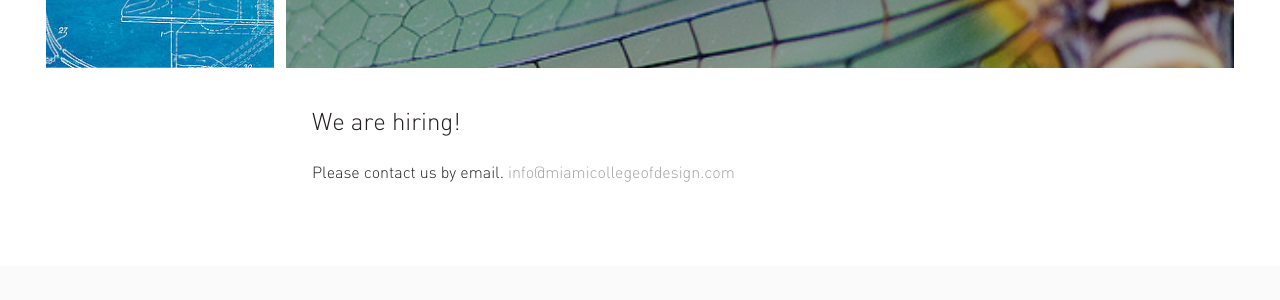
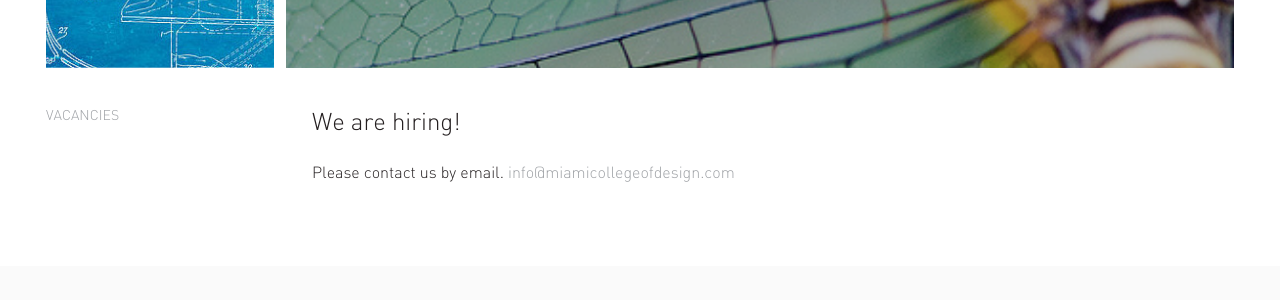
Before and after one commit to akritibhusal/MiamiCollegeofDesign, a Jekyll site: the page built from people/staff.markdown, in a window 1280 px wide. Shown: the part 366-666 px from the top of the page. Built offline with Jekyll 4.4.1, drawn with Linux system fonts in a browser that asks for light colours; nearby versions of some CDN libraries.

Commit message:
Updated Staff

```diff
--- a/people/staff.markdown
+++ b/people/staff.markdown
@@ -3,9 +3,12 @@ title: Staff
 date: 2016-12-02 14:12:00 Z
 permalink: "/people/staff/"
 position: 3
+sidemenu:
+  vacancies: Vacancies
 ---
 
 ## We are hiring!
+{:#vacancies}
 
 Please contact us by email.
 [info@miamicollegeofdesign.com](mailto:info@miamicollegeofdesign.com)
```
